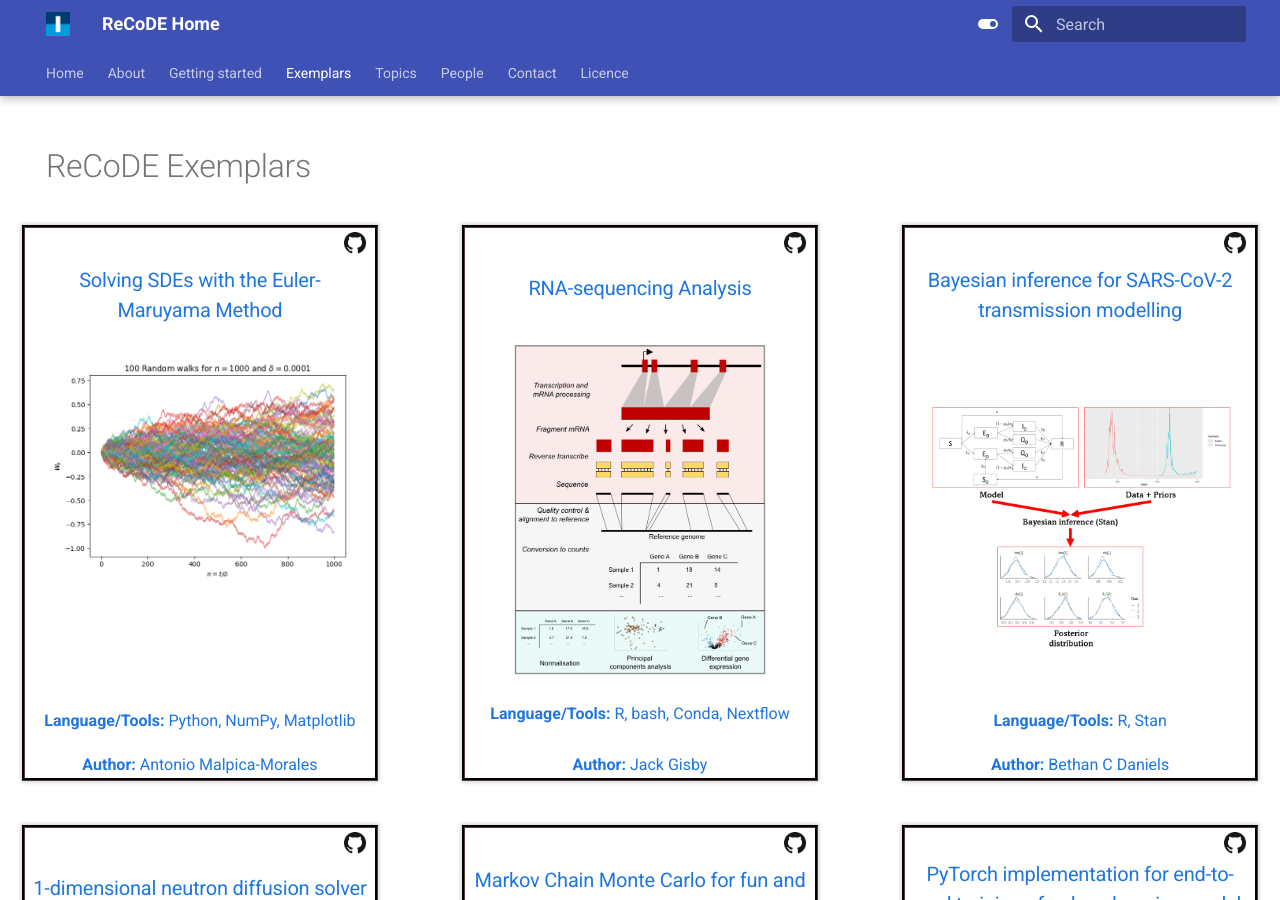
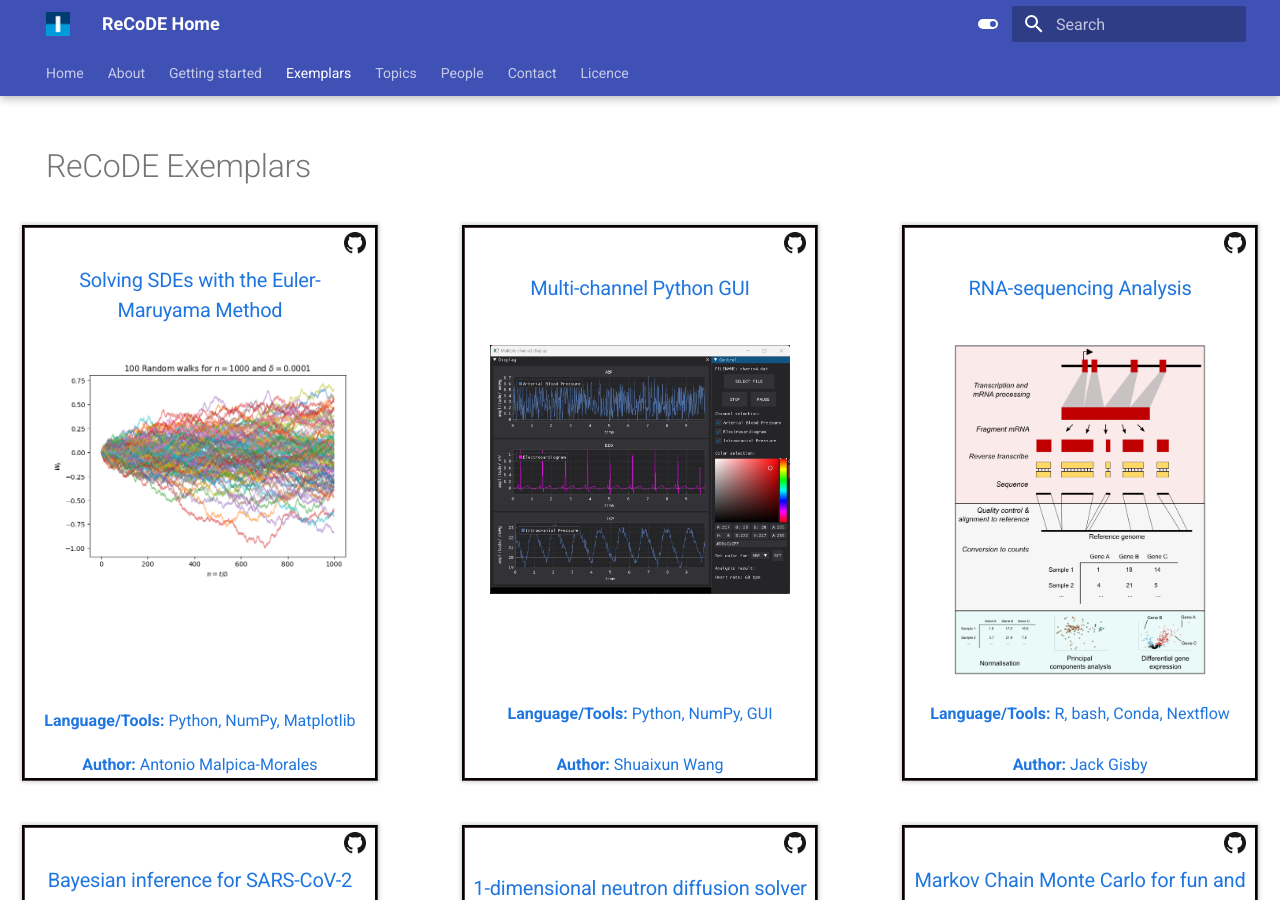
Before and after one commit to ImperialCollegeLondon/ReCoDE-home, an MkDocs documentation site: the page built from docs/exemplars/index.md, in a window 1280 px wide and 900 px high. Built offline with MkDocs 1.6.1 and Material for MkDocs 9.7.7, drawn with Linux system fonts in a browser that asks for light colours.

Commit message:
feat: add pythongui exemplar

```diff
--- a/docs/exemplars/index.md
+++ b/docs/exemplars/index.md
@@ -8,8 +8,9 @@
   exclude: true
 ---
 
+
+<div class="grid-container" style="justify-items:center;">
 <!-- Euler-Maruyama Method -->
-<div class="grid-container" style="justify-items:center;">
     <div class="card_ex">
       <a href = "https://github.com/ImperialCollegeLondon/ReCoDe-Euler-Maruyama" style="display:inline;margin-bottom:-50px;margin-right:-310px;">
         <img src="../assets/img/github.png" alt="Euler-Maruyama GitHub" style="width:75%;padding:4px;">
@@ -22,6 +23,21 @@
       </a>
       <a href = "../tags"><strong>Language/Tools:</strong> Python, NumPy, Matplotlib</a>
       <a href = "../people"><strong>Author:</strong> Antonio Malpica-Morales</a>
+    </div>
+
+<!-- Python GUI -->
+    <div class="card_ex">
+      <a href = "https://github.com/ImperialCollegeLondon/ReCoDE-PythonGUI" style="display:inline;margin-bottom:-50px;margin-right:-310px;">
+        <img src="../assets/img/github.png" alt="Python GUI GitHub" style="width:75%;padding:4px;">
+      </a>
+      <h3>
+        <a href = "https://imperialcollegelondon.github.io/ReCoDE-PythonGUI">Multi-channel Python GUI</a>
+      </h3>
+      <a href = "https://imperialcollegelondon.github.io/ReCoDe-PythonGUI" style="height:60%">
+        <img src="../assets/img/exemplars/pythongui.jpg" alt="Multi-channel Python GUI" style="width:90%">
+      </a>
+      <a href = "../tags"><strong>Language/Tools:</strong> Python, NumPy, GUI</a>
+      <a href = "../people"><strong>Author:</strong> Shuaixun Wang</a>
     </div>
 
 <!-- RNA-sequencing Analysis -->
```
Also changed, not shown: docs/exemplars/pythongui.md (added, +18 -0 lines), docs/assets/img/exemplars/pythongui.jpg (added).
